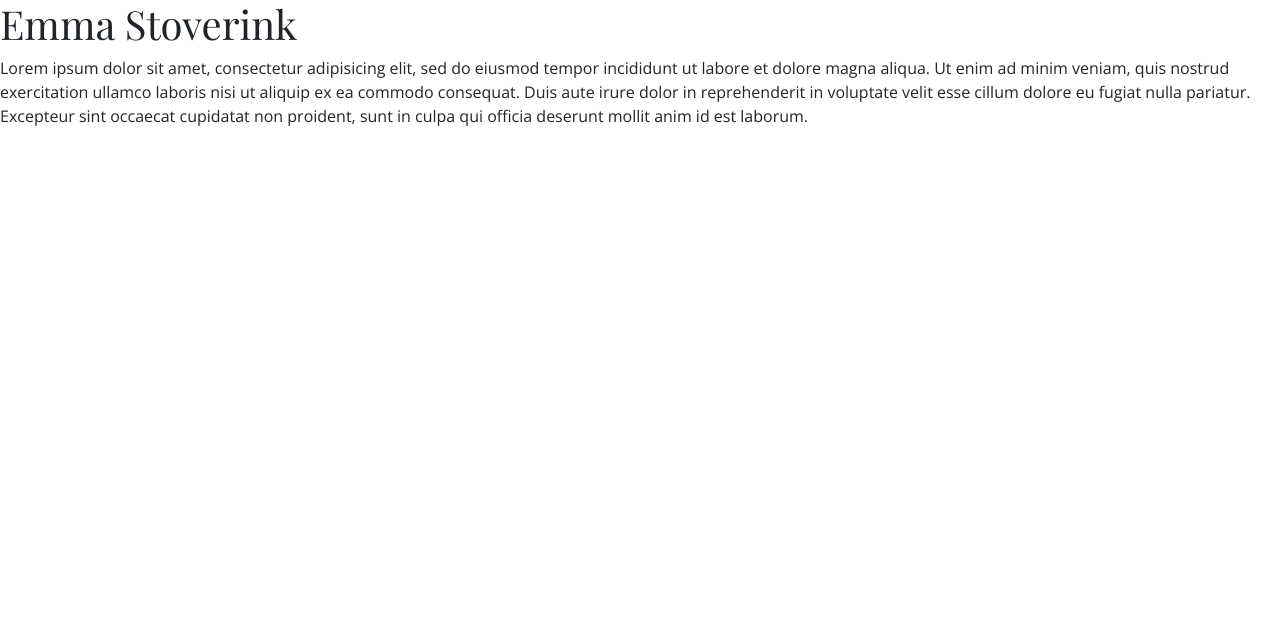
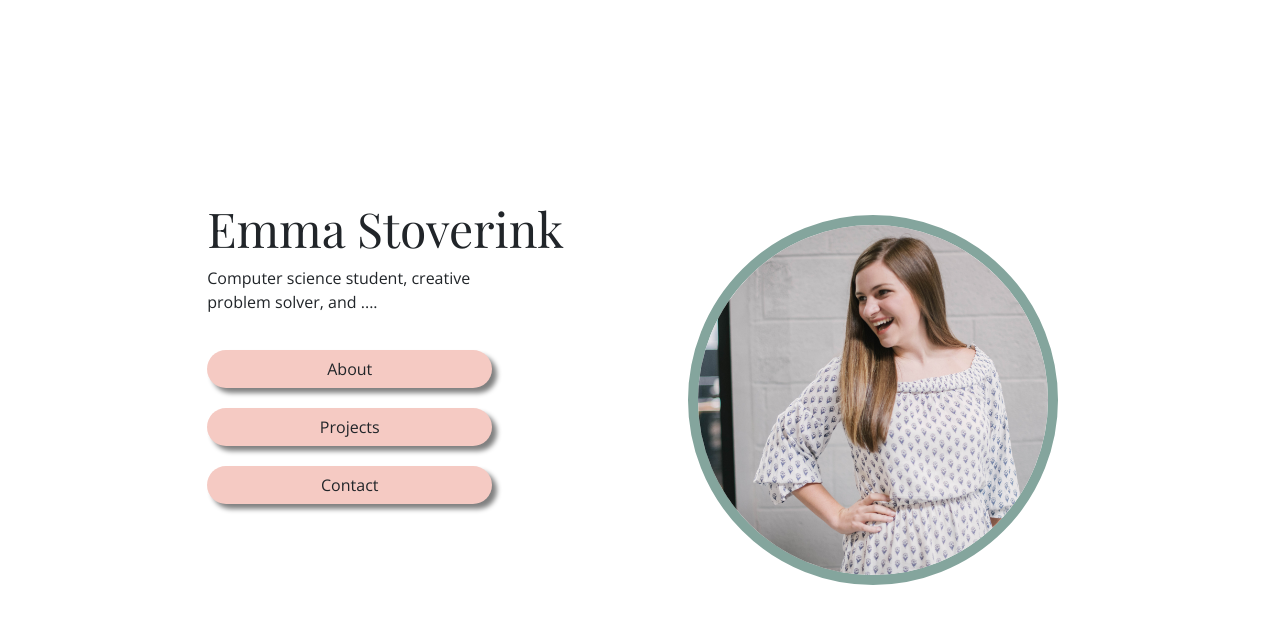
Before and after one commit to emmajs16/portfolio, a Vue app: page / in a window 1280 px wide. Shown: the top 624 px of the page. Built offline with nearby package versions, Linux system fonts and the light colour scheme.

Commit message:
home css update

```diff
--- a/src/main.css
+++ b/src/main.css
@@ -5,3 +5,41 @@
 h1,h2,h3,h4,h5,h6{
     font-family: 'Playfair Display', serif;
 }
+.home img{
+    object-fit: cover;
+    border-radius: 50%;
+    height: 370px;
+    width: 370px;
+    border: 10px solid #84A59D;
+    margin: 15px;
+    margin-left: 100px;
+}
+.home .container{
+    min-height: 100%;  /* Fallback for browsers do NOT support vh unit */
+  min-height: 100vh;
+  display: flex;
+  align-items: center;
+}
+.home p{
+    width: 285px;
+}
+.home .btn {
+    background-color: #F5CAC3;
+    border-radius: 45px;
+    width: 285px;
+    box-shadow: 5px 5px 5px grey;
+    margin-top: 20px;
+}
+.btn:hover{
+    background-color: #F7EDE2;
+}
+.home .buttons{
+    display: flex;
+    flex-direction: column;
+}
+.home .col{
+    /* margin:100px; */
+}
+.home h1{
+    font-size: 48px;
+}
--- a/src/view/Home.vue
+++ b/src/view/Home.vue
@@ -1,8 +1,26 @@
 <template>
 <div class="home">
-    <h1>Emma Stoverink</h1>
-    <p>Lorem ipsum dolor sit amet, consectetur adipisicing elit, sed do eiusmod tempor incididunt ut labore et dolore magna aliqua. Ut enim ad minim veniam, quis nostrud exercitation ullamco laboris nisi ut aliquip ex ea commodo consequat. Duis aute
-        irure dolor in reprehenderit in voluptate velit esse cillum dolore eu fugiat nulla pariatur. Excepteur sint occaecat cupidatat non proident, sunt in culpa qui officia deserunt mollit anim id est laborum.</p>
+    <div class="container d-flex justify-content-center flex-nowrap">
+
+
+        <div class="row">
+            <div class="col">
+
+
+                <h1>Emma Stoverink</h1>
+                <p>Computer science student, creative problem solver, and ....</p>
+                    <div class = "buttons">
+                    <button type="button" class="btn">About</button>
+                    <button type="button" class="btn">Projects</button>
+                    <button type="button" class="btn">Contact</button>
+                </div>
+
+            </div>
+            <div class="col">
+                    <img src="../assets/portrait.jpg" alt="">
+            </div>
+        </div>
+    </div>
 </div>
 </template>
 
```
Also changed, not shown: src/assets/portrait.jpg (added).
